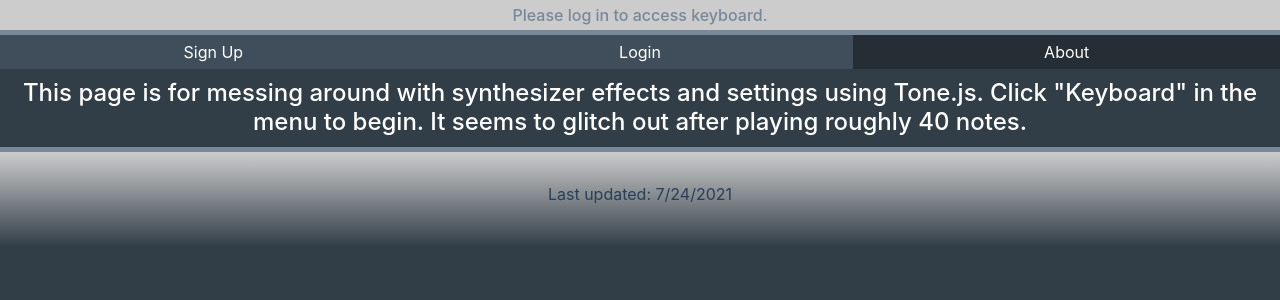
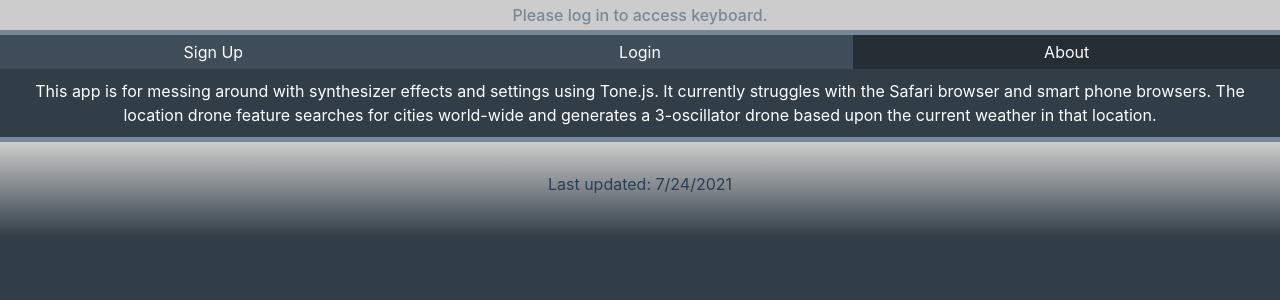
Before and after one commit to MichaelAZimmerman/synthesizer, a React (Create React App) app: page /about in a window 1280 px wide. Shown: the top 300 px of the page. Built offline with nearby package versions, Linux system fonts and the light colour scheme; no server answers.

Commit message:
fixes some bugs with weather drone

```diff
--- a/src/components/About.js
+++ b/src/components/About.js
@@ -3,11 +3,13 @@ import React from "react";
 const About = () => {
   return (
     <>
-      <h4 className="about">
-        This page is for messing around with synthesizer effects and settings
-        using Tone.js. Click "Keyboard" in the menu to begin. It seems to glitch
-        out after playing roughly 40 notes.
-      </h4>
+      <div className="about">
+        This app is for messing around with synthesizer effects and settings
+        using Tone.js. It currently struggles with the Safari browser and smart
+        phone browsers. The location drone feature searches for cities
+        world-wide and generates a 3-oscillator drone based upon the current
+        weather in that location.
+      </div>
     </>
   );
 };
--- a/src/components/Location.js
+++ b/src/components/Location.js
@@ -12,8 +12,9 @@ const Location = () => {
   const { oscOnePitch, setOscOnePitch } = useContext(LocationContext);
   const { oscTwoPitch, setOscTwoPitch } = useContext(LocationContext);
   const { oscThreePitch, setOscThreePitch } = useContext(LocationContext);
-  const tremolo = new Tone.Tremolo(droneTrem, 1).toDestination();
-  const drone = new Tone.PolySynth(Tone.FMSynth).chain(tremolo);
+  const tremolo = new Tone.Tremolo(droneTrem, 0.5).toDestination();
+  const comp = new Tone.Compressor(-30, 3);
+  const drone = new Tone.PolySynth(Tone.FMSynth).chain(tremolo, comp);
   const searchRef = useRef(null);
   const { callAPI: locationCall } = useFetch("GET");
   const [error, setError] = useState(null);
@@ -30,6 +31,7 @@ const Location = () => {
         </div>
         <button
           onClick={async (e) => {
+            drone.triggerRelease([oscOnePitch, oscTwoPitch, oscThreePitch]);
             e.preventDefault();
             setError(null);
             if (searchRef.current.value.length < 3) {
@@ -62,6 +64,7 @@ const Location = () => {
           <button
             onClick={() => {
               tremolo.start();
+              drone.triggerRelease([oscOnePitch, oscTwoPitch, oscThreePitch]);
               drone.triggerAttack([oscOnePitch, oscTwoPitch, oscThreePitch]);
             }}
           >
```
